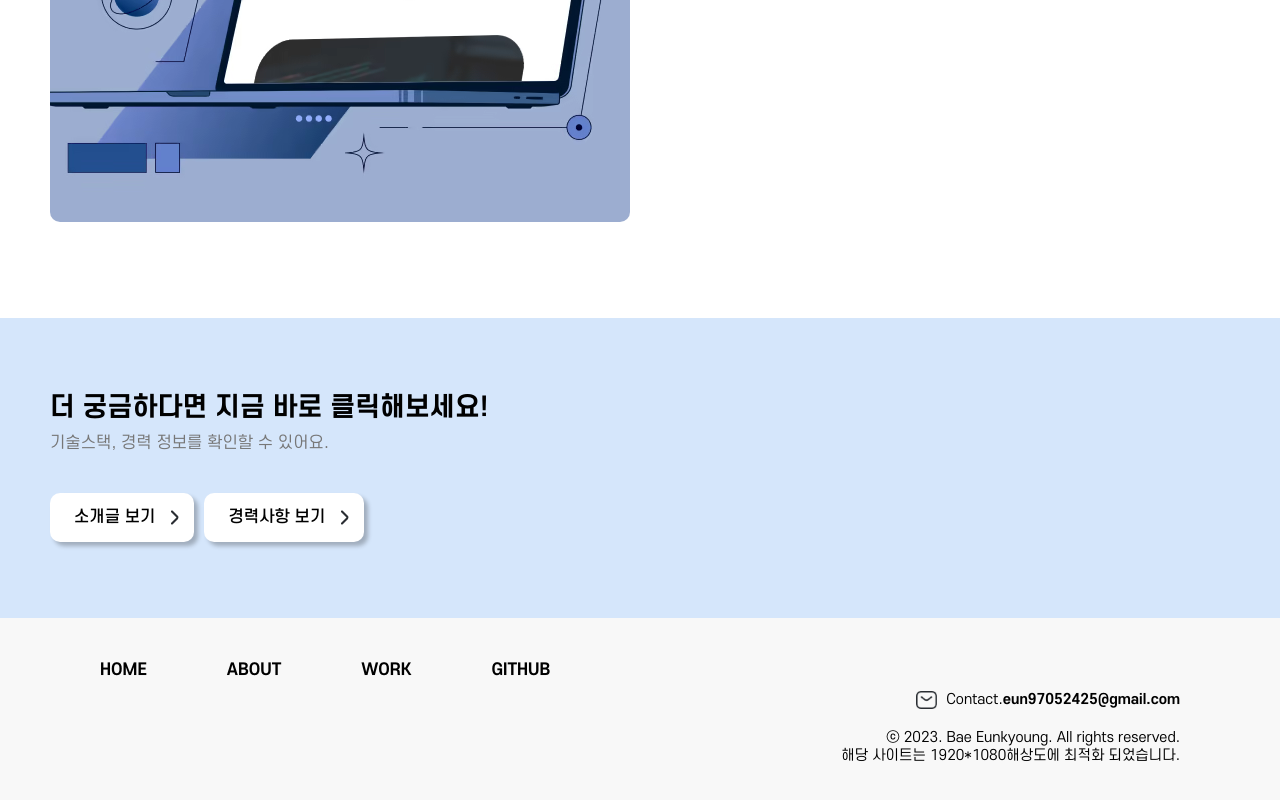
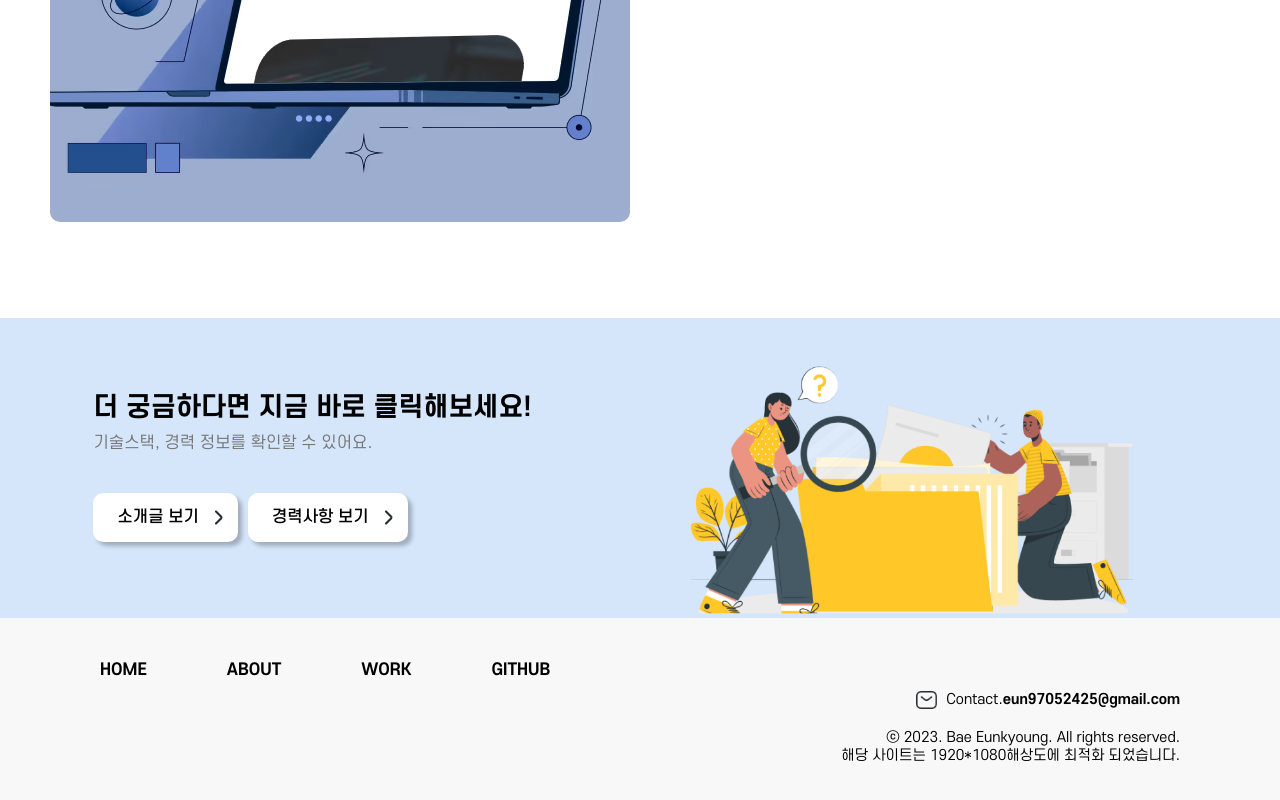
Before and after one commit to eun9705/renewal-portfolio, a React (Create React App) app: page / in a window 1280 px wide. Shown: the part 2680-3480 px from the top of the page. Built offline with nearby package versions, Linux system fonts and the light colour scheme.

Commit message:
modify:banner 이미지 위치 수정

```diff
--- a/src/Components/Banner.tsx
+++ b/src/Components/Banner.tsx
@@ -12,22 +12,29 @@ const Banner = () => {
                 <p>기술스택, 경력 정보를 확인할 수 있어요.</p>
                 <Buttons name={"소개글 보기"} url={"/about"}/>
                 <Buttons name={"경력사항 보기"} url={"/work"}/>
-                {/* <img src={BannerIcon} alt="배너 이미지" /> */}
+                <img src={BannerIcon} alt="배너 이미지" />
             </div>
         </BannerWrapper>
     );
 };
 
 const BannerWrapper = styled(FlexCol)`
-    width:100vw;height:30rem;background-color:#D5E6FB;padding-left:10rem;
-    div { position:relative;width:164rem;}
+    width:100vw;height:30rem;background-color:#D5E6FB;
+    div { position:relative;width:85.4vw;max-width:164rem; }
     img { position:absolute;bottom:-71.5px;right:0; }
     strong { font-size:2.6rem; }
     p { margin:1rem 0 4rem;color:var(--gray02); }
     ${DeviceSize.large`
-        overflow:hidden;padding:0;
-        div { width:var(--container-size-basic); }
-        img { width:50vw; }
+        img { width:50%; }
+    `}
+    ${DeviceSize.medium`
+        img { bottom:-54px; }
+    `}
+    ${DeviceSize.small`
+        img { bottom:-16px; }
+    `}
+    ${DeviceSize.xsmall`
+        img { bottom:-22.5px; }
     `}
 `
 
```
